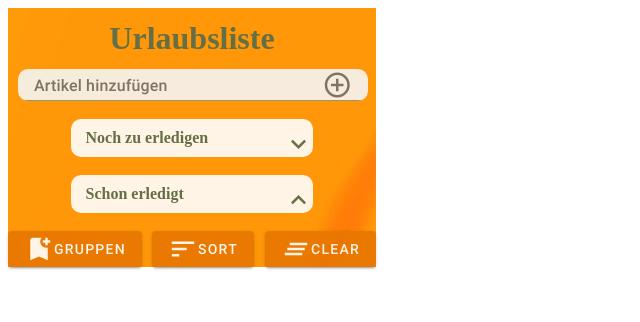
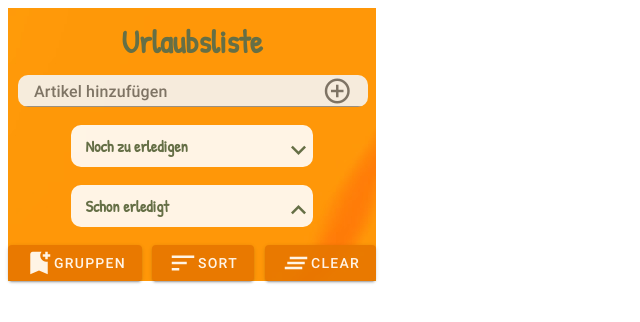
Before and after one commit to MartinsMikroKosmos/MartinsMikroKosmos.github.io, a React (Create React App) app: page / in a window 1280 px wide. Shown: the top 322 px of the page, without its empty margins (0-640 px from the left). Built offline with nearby package versions, Linux system fonts and the light colour scheme.

Commit message:
fonts geändert

```diff
--- a/public/css/fonts.css
+++ b/public/css/fonts.css
@@ -1,5 +1,4 @@
-@import url('https://fonts.googleapis.com/css2?family=Caveat&display=swap');
-@import url('https://fonts.googleapis.com/css2?family=Caveat&display=swap');
+@import url('https://fonts.googleapis.com/css2?family=Patrick+Hand&display=swap');
 @font-face {
   font-family: 'Patrick Hand';
   font-style: normal;
```
